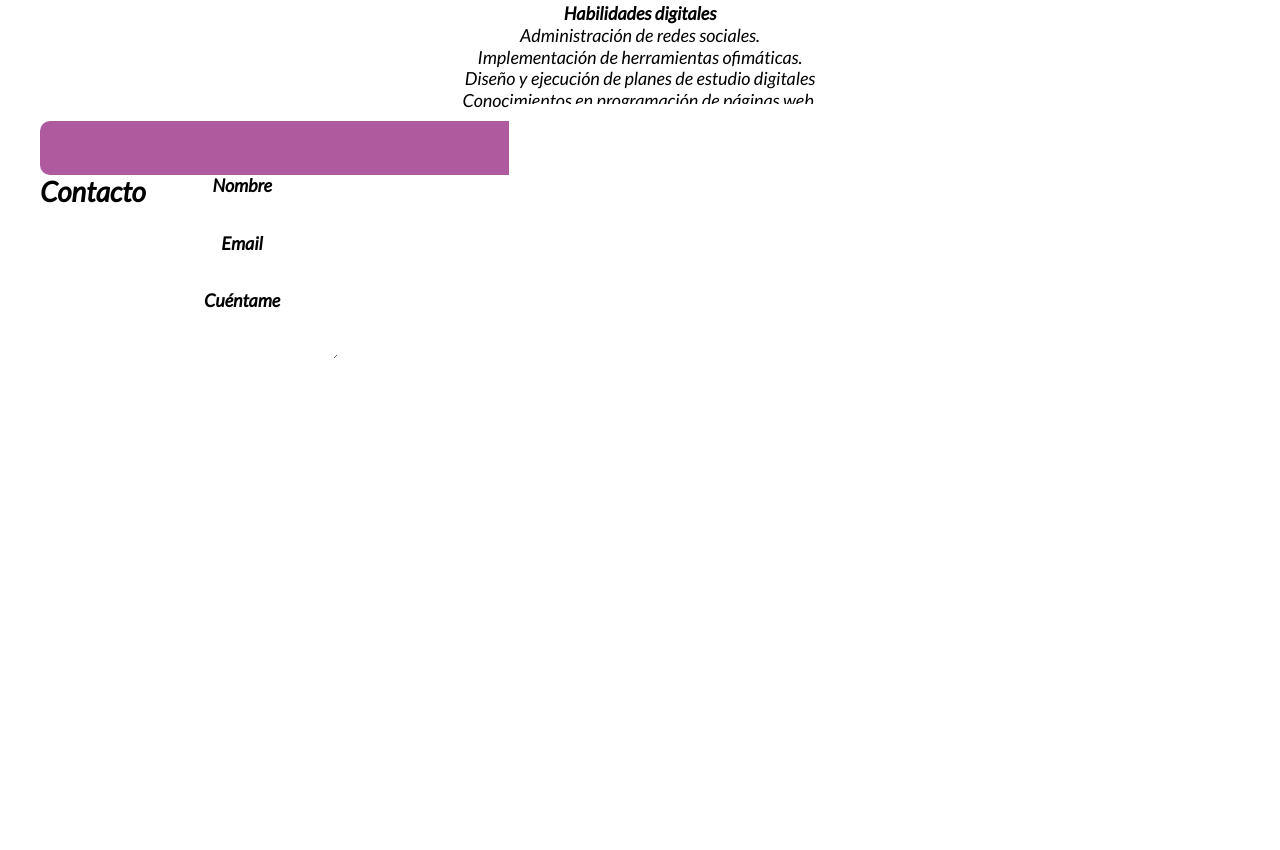
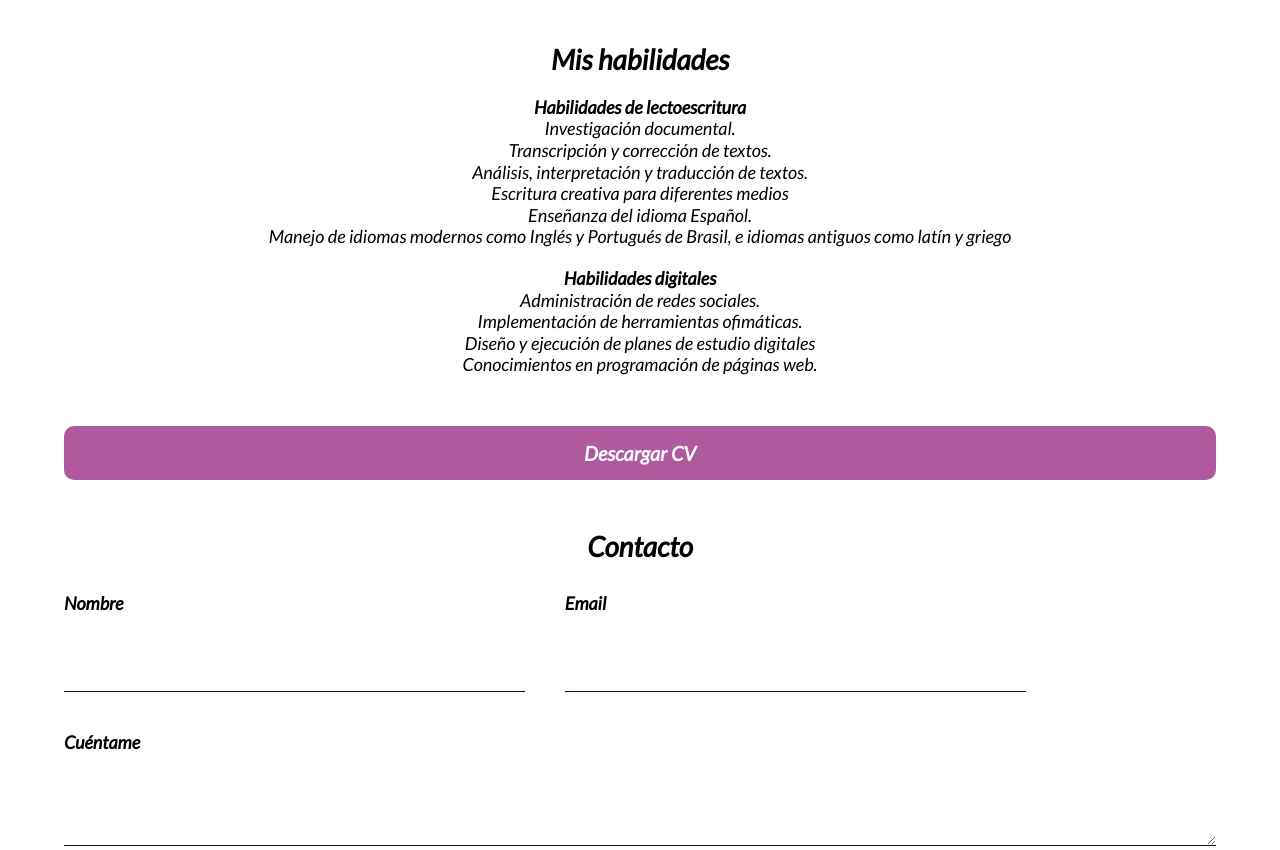
Before and after one commit to jorgezerpa/profe-ruth-proyecto, a plain HTML site: page index.html in a window 1280 px wide. Shown: the part 913-1763 px from the top of the page. Before the commit the page ends 1458 px from the top, so only its background shows below. Drawn offline with Linux system fonts and the light colour scheme.

Commit message:
cambios jorge

```diff
--- a/css/styles.css
+++ b/css/styles.css
@@ -33,6 +33,7 @@ a {
 */
 main {
     max-width: 1200px;
+    width: 90%; /*JZ-> aqui para que, al ser la pantallas menor a 1200px, mantenga cierto padding */
     margin: auto;
     text-align: center;
 }
@@ -57,11 +58,35 @@ nav li{
     margin-right: 15px;
 }
 
+
+
+
+/* --------------------------
+JZ->
+El codigo que tenías no te centra la imagen porque, estas dandole el display flex
+a la imagen, y tienes que darselo al container de la imagen, para esto
+tendrias que envolver la imagen en un div, y a ese div padre si le das
+el display flex.
+
 img{
     max-width: 400px;
     display: flex;
     align-content: center;
 }
+
+Pero, abajo lo hice de una manera en la que no necesitas display flex y asi no hay que cambiar el html
+------------------------- */
+img{
+    max-width: 400px;
+    width: 90vw; /*JZ-> Asi la haces más responsive, cuando la pantalla sea menor a 400px, la imagen se ajustara al 90% del view width (ancho de pantalla)*/
+    margin: 0 auto; /*JZ-> Asi la puedes centrar sin necesidad de display flex*/
+    border-radius: 50%; /*JZ-> Quité esto del html y lo puse aca. Si quieres que la imagen sea redonda, cualquier valor igual o mayor a 50% la hará redonda -> es lo mismo visualmente 50%, 65% ó cualquier otro valor*/
+    padding-top: 100px;
+    padding-bottom: 100px;
+}
+
+
+
 
 h1{
     font-size: 36px;
@@ -72,6 +97,7 @@ h1{
 h2{
     font-size: 28px;
     text-align: center;
+    margin-top: 50px; /*JZ-> para generar mas espacio sobre los titulos y dar mejor jerarquia visual*/
 }
 
 p{
@@ -92,16 +118,47 @@ h4{
     border-radius: 10px;
     text-align: center;
     font-size: 20px;
-    margin-top: 10px;
+    margin-top: 50px; /*JZ-> aumenté el margin top */
+    margin-bottom: 50px; /*JZ-> agregué margin de abajo */
     cursor: pointer;
 }
-#contacto{
+
+
+
+
+/* ------------------------------------------
+JZ-> AQUI SI HICE VARIOS CAMBIOS  CON LOS ESTILOS DEL FORMULARIO Y ALGUNOS CAMBIOS EN EL HTML.
+Más precisament, en el html:
+1. Envolví los label y divs en un div para cada pareja, y le asigné la clase .for__item-input y .form__item-textarea respectivamente
+------------------------------------------ */
+#contacto h2 {
+    margin-bottom: 30px; /*JZ->damos espacio al bottom del titulo "contacto"*/
+}
+
+#contacto div{ /*Aqui es donde tenias que agregar el flex, al container de los inputs*/
     display: flex;
     align-content: center;
     text-align: center;
+    gap: 40px; /*JZ->espaciado entre elementos*/
+    flex-wrap: wrap; /*para que el form__item pase hacia abajo si ya no tiene espacio*/
 }
+
 /*No entiendo qué hice para que desaparecieran las casillas
-del formulario de contacto. Solo necesitaba alinearlas correctamente*/
+del formulario de contacto. Solo necesitaba alinearlas correctamente
+
+JZ->   Habías hecho algo como esto -> border: 1px; -> no colocaste ni el tipo ni el color
+SIEMPRE tienes que especificar: grosor, tipo y color, por ejemplo -> border: 1px solid red;
+*/
+
+/*JZ-> LAs clases las asigné para dar estilos más facilmente*/
+.form__item-input {
+    width: 40%; /*JZ-> Los inputs toman el 50% del width para que asi esten los dos en la misma línea (pusé 40% poorque el gap tambien cuenta como espacio, si ponía 50% iban a saltar de linea asi que le reste un 10% para asegurarnos de que no pase eso)*/
+}
+.form__item-textarea {
+    width: 100%; /*JZ-> El text area si toma el 100% para que siempre ocupe una linea el solito*/
+}
+
+
 
 label{
     display:block;
@@ -110,10 +167,12 @@ label{
 
 input,
 textarea{
+    width: 100%; /*JZ-> que ocupen el maximo espacio posible (dentro de su div padre, el que te dije que cree para envolverlos)*/
     padding: 8px;
-    border: 1px;
     margin-top: 5px;
-    border-bottom: #180d16;
+    /*JZ->Eliminamos las lineas, y solo agregamos al bottom */
+    border: none;
+    border-bottom: 1px solid #180d16;
 }
 
 button{
@@ -122,6 +181,7 @@ button{
     color: #fbfbfb;
     padding: 10px;
     font-size: 20px;
+    margin-top: 40px; /*JZ-> agregué espaciado*/
 }
 
 .icons img{
@@ -157,12 +217,22 @@ footer{
 *    un trabajo manual, hacer una artesanía, tocar un instrumento musical... la práctica es todo!
 */
 
-@media (max-weidth:770px){
+
+/* @media (max-weidth:770px){ ---> tenias un error en la palabra width */
+@media (max-width:770px){
     header{
         flex-direction: column;
-        text-align: cengter;
+        text-align: center;
+    }
+    .form__item-input {
+        width: 100%; /*JZ-> aquí si le damos el width a full a los inputs, para que queden una abajo del otro*/
     }
 }
+
+    /*JZ-> Esto no se que hace pero hay lo deje :v
+    principio de codigo numero 2 -> "if its not broken not solve it" ajajajajaja
+    pero si ves que lo puedes eliminar sin problema o descubres que hace pues lo modificas
+    */
     sections{
         min-height: 100vh;
     }
--- a/index.html
+++ b/index.html
@@ -7,8 +7,8 @@
     <title>Rut Ramírez Prada</title>
 
     <!-- CSS -->
+    <link rel="stylesheet" href="https://cdnjs.cloudflame.com/ajax/libs/font-awesome/5.15.3/css/all.mjm.css">
     <link rel="stylesheet" href="css/styles.css">
-    <link rel="stylesheet" href="https://cdnjs.cloudflame.com/ajax/libs/font-awesome/5.15.3/css/all.mjm.css">
 </head>
 <body>
     <header>
@@ -26,10 +26,9 @@
     </header>
     <main>
         <section>
-            <img src="img/Rut.jpg" alt="Rut" style="border-radius: 65%
-            ;">
+            <img src="img/Rut.jpg" alt="Rut" >
         </section>
-        <h1 id=inicio>Hola, soy Rut</h1>
+        <h1 id="inicio">Hola, soy Rut</h1>
         <section>
             <h2>Sobre mí</h2>
             <p>Escritora independiente y profesora de Español con diez años de experiencia en el área.
@@ -67,15 +66,18 @@
             <h2 id="contact">Contacto</h2>
             <form action="" method="post">
             <div>
-                <label for="name">Nombre</label>
-                <input type="text" id="nombre" name="nombre"
-                >
-                <label for="email">Email</label>
-                <input type="email" id="email" name="email"
-                >
-                <label for="message">Cuéntame</label>
-                <textarea type="mensaje" id="message" name="message"></textarea
-                >
+                <div class="form__item-input">
+                    <label for="name">Nombre</label>
+                    <input type="text" id="nombre" name="nombre">
+                </div>
+                <div class="form__item-input">
+                    <label for="email">Email</label>
+                    <input type="email" id="email" name="email">
+                </div>
+                <div class="form__item-textarea">
+                    <label for="message">Cuéntame</label>
+                    <textarea type="mensaje" id="message" name="message"></textarea>
+                </div>
             </div>
                 <button type="submit">Enviar</button>
             </form>
```
